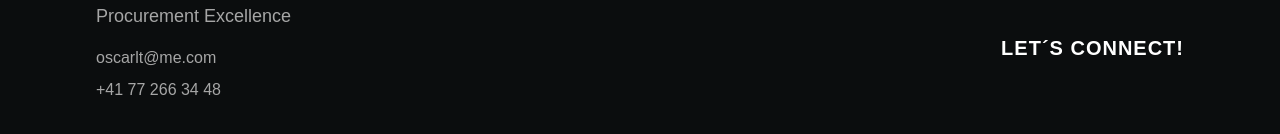
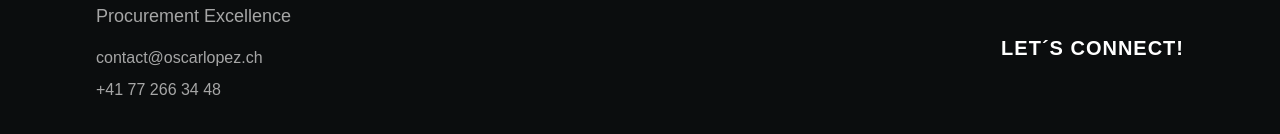
Before and after one commit to photomayhen/oscarlopez-ch, a React (Vite) app: page /publications in a window 1280 px wide. Shown: the part 3538-3672 px from the top of the page. Built offline with nearby package versions, Linux system fonts and the light colour scheme; no server answers.

Commit message:
Update email address

```diff
--- a/src/components/FooterSection.tsx
+++ b/src/components/FooterSection.tsx
@@ -20,7 +20,7 @@ const FooterSection = () => {
             </p>
             <div className="space-y-2">
               <p className="font-body text-base text-muted-foreground">
-                oscarlt@me.com
+                contact@oscarlopez.ch
               </p>
               <p className="font-body text-base text-muted-foreground">
                 +41 77 266 34 48
```
